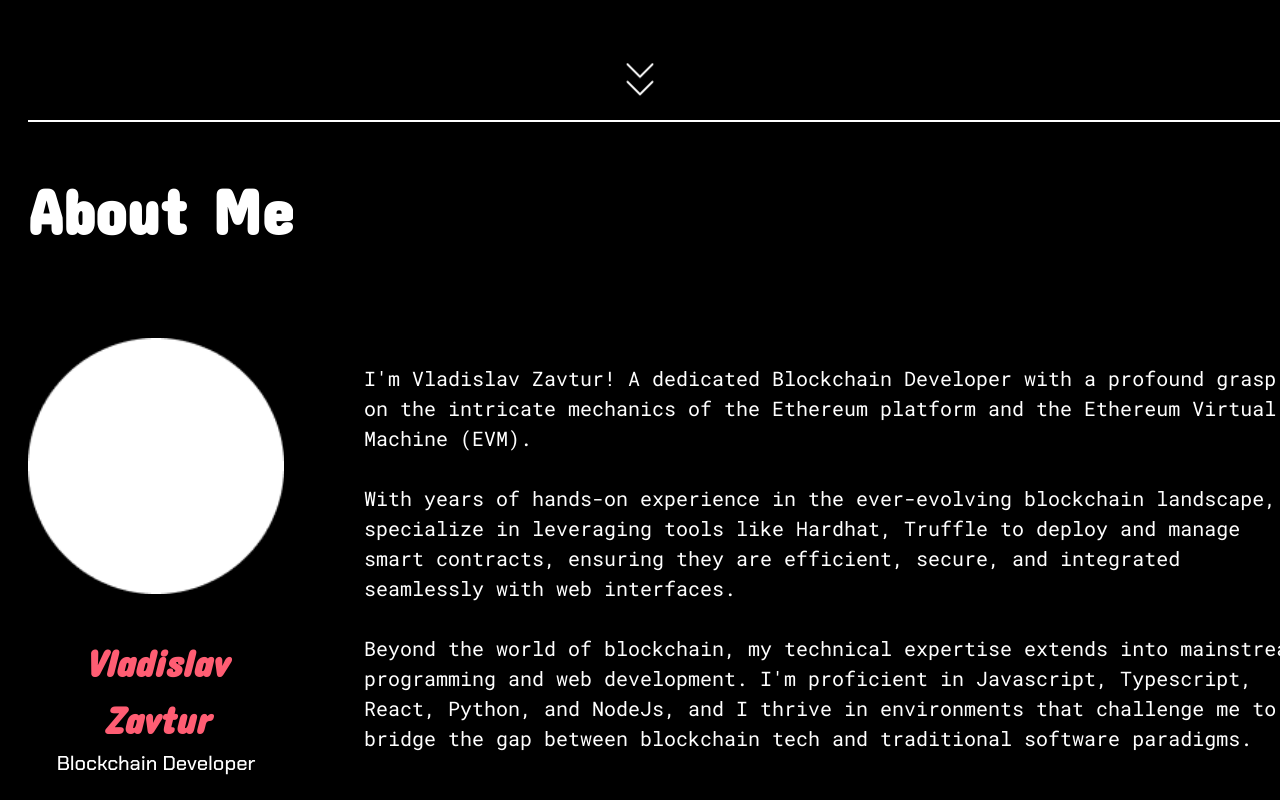
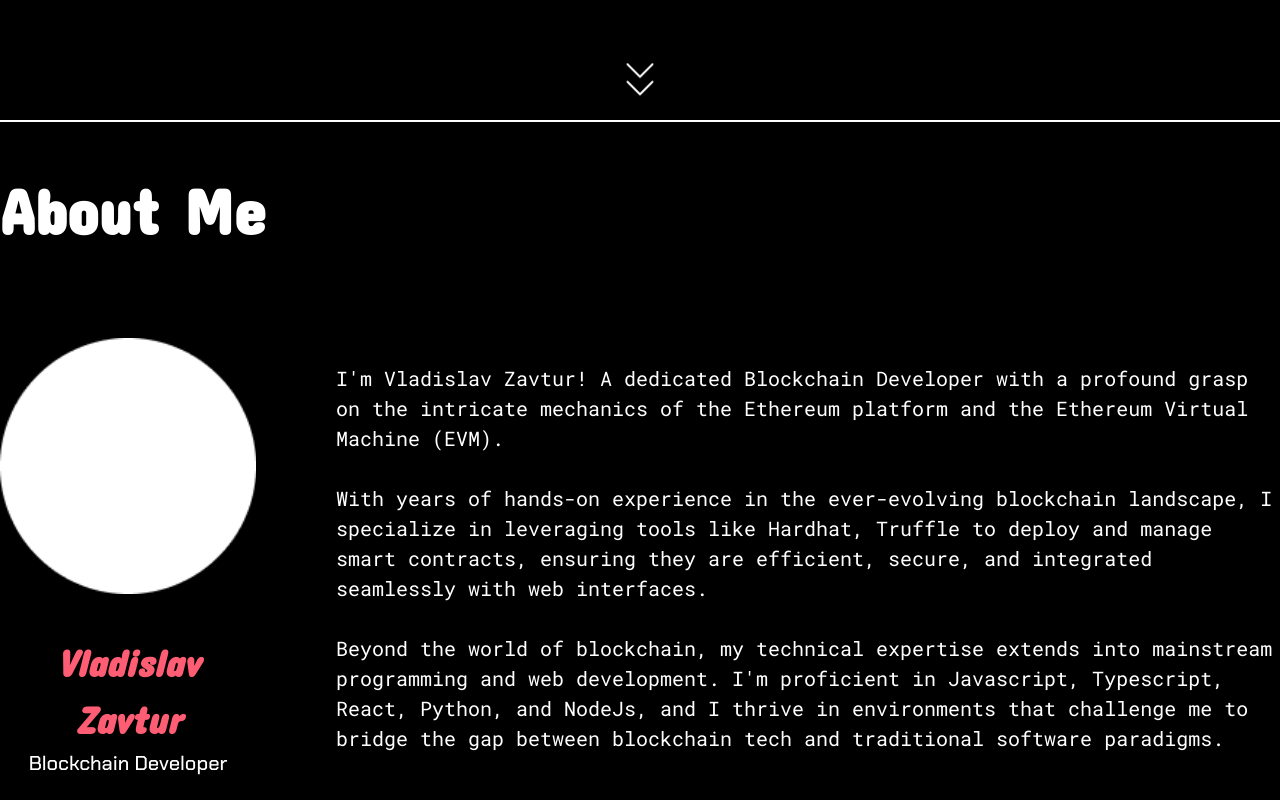
Before and after one commit to vladislqv/portfolio, a React (Vite) app: page / in a window 1280 px wide. Shown: the part 680-1480 px from the top of the page. Built offline with nearby package versions, Linux system fonts and the light colour scheme.

Commit message:
fixed menu scroll

```diff
--- a/src/components/About.tsx
+++ b/src/components/About.tsx
@@ -5,7 +5,7 @@ function About({aboutRef}: {aboutRef: RefObject<HTMLDivElement> | undefined}) {
 
     return (
         <div ref={aboutRef} className="bg-[#000]">
-            <div className="container max-[1536px]:mx-7 mx-auto pt-10 pb-20 border-t-[2px] border-white">
+            <div className="container mx-auto pt-10 pb-20 border-t-[2px] border-white">
                 <h1 className="font-title relative text-[64px] font-bold w-fit">About
                     Me</h1>
                 <div className="flex mt-20 gap-20 items-center">
--- a/src/components/Header.tsx
+++ b/src/components/Header.tsx
@@ -26,7 +26,6 @@ function Header({refs}: {
     const [showMenu, setShowMenu] = useState(false);
 
     useEffect(() => {
-
                 if (showMenu) {
                     document.body.classList.add('no-scroll');
                 } else {
--- a/src/index.css
+++ b/src/index.css
@@ -8,7 +8,6 @@
 * {
     scrollbar-width: auto;
     scrollbar-color: #fff #000;
-    overflow-x: hidden;
 }
 
 *::-webkit-scrollbar-track {
@@ -32,7 +31,6 @@ body {
 
 .no-scroll {
     overflow: hidden;
-    position: fixed;
 }
 
 .year, .badge {
```
